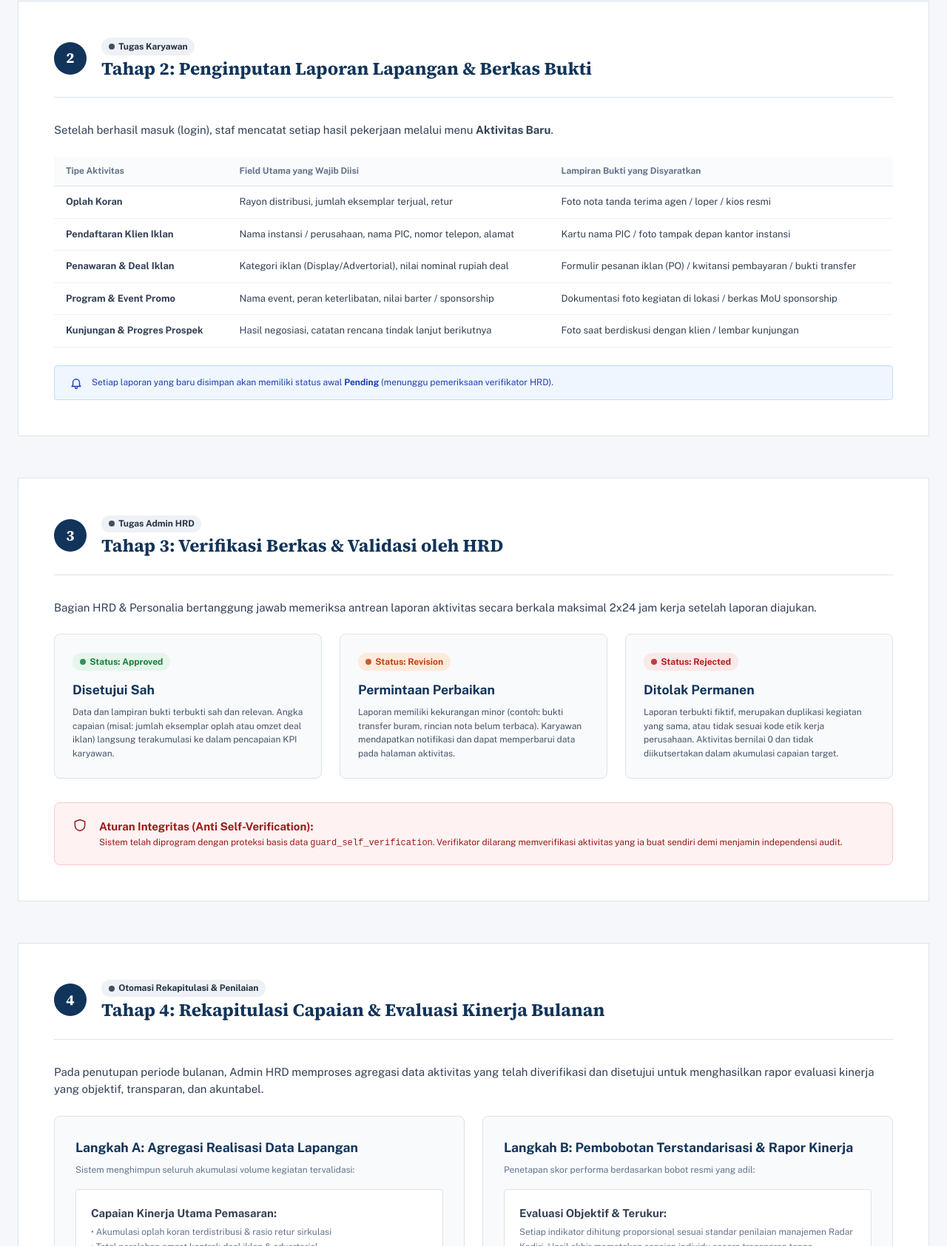
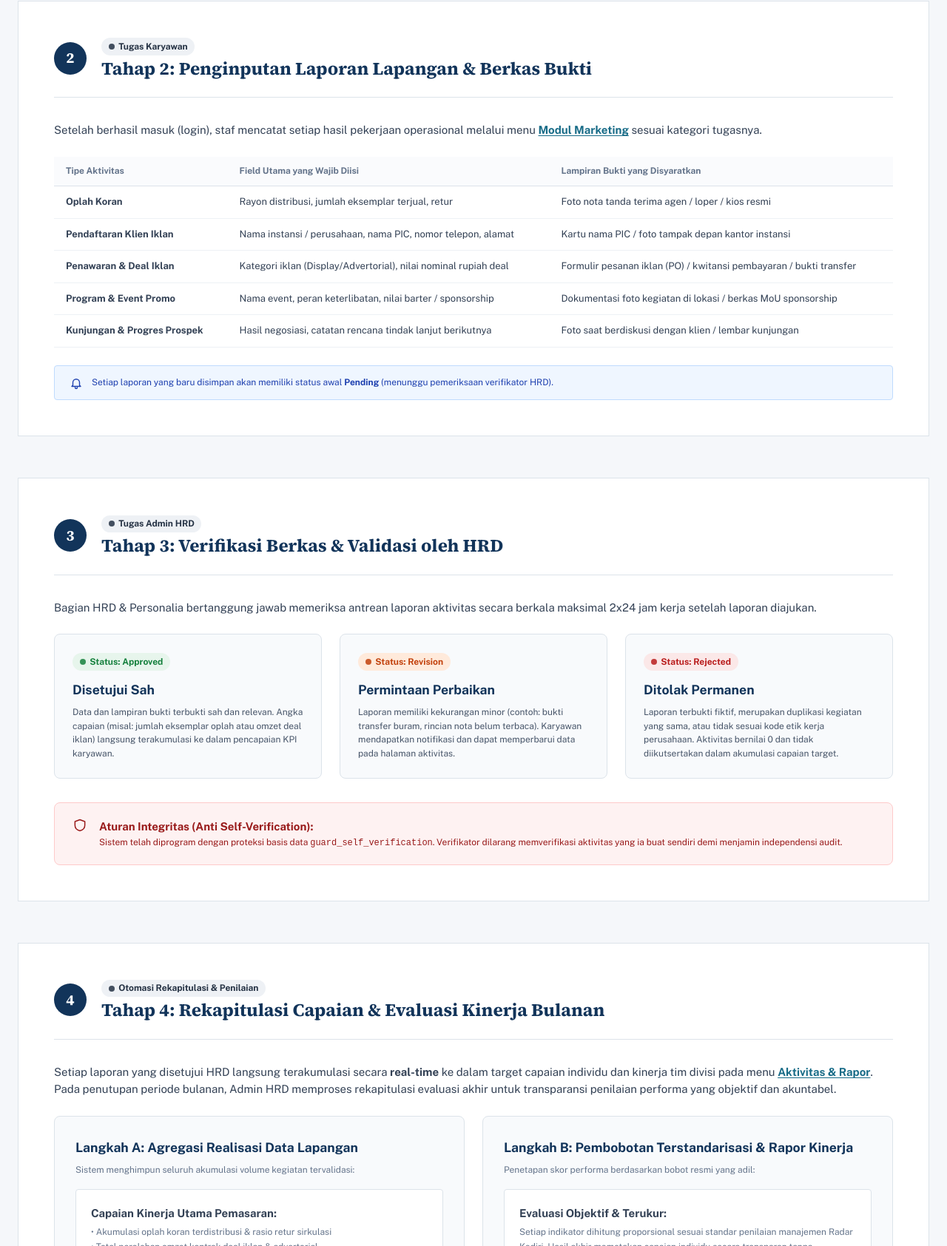
Before and after one commit to rezamaulana13/KPI-Radar-Kediri, an Astro site: page /alur-kerja in a window 1280 px wide. Shown: the part 1226-2911 px from the top of the page at 74% size. Built offline with nearby package versions, Linux system fonts and the light colour scheme; Astro itself is replaced by a stand-in of ours; no server answers.

Commit message:
docs: sesuaikan alur kerja dengan modul marketing dan rapor real-time

```diff
--- a/src/pages/alur-kerja.astro
+++ b/src/pages/alur-kerja.astro
@@ -100,7 +100,7 @@ const user = Astro.locals.user;
       </div>
       <div class="sop-step-body">
         <p>
-          Setelah berhasil masuk (login), staf mencatat setiap hasil pekerjaan melalui menu <strong>Aktivitas Baru</strong>.
+          Setelah berhasil masuk (login), staf mencatat setiap hasil pekerjaan operasional melalui menu <a href="/modul-marketing"><strong>Modul Marketing</strong></a> sesuai kategori tugasnya.
         </p>
 
         <div class="table-wrap" style="margin: 1.5rem 0;">
@@ -214,7 +214,7 @@ const user = Astro.locals.user;
       </div>
       <div class="sop-step-body">
         <p>
-          Pada penutupan periode bulanan, Admin HRD memproses agregasi data aktivitas yang telah diverifikasi dan disetujui untuk menghasilkan rapor evaluasi kinerja yang objektif, transparan, dan akuntabel.
+          Setiap laporan yang disetujui HRD langsung terakumulasi secara <strong>real-time</strong> ke dalam target capaian individu dan kinerja tim divisi pada menu <a href="/aktivitas-saya"><strong>Aktivitas &amp; Rapor</strong></a>. Pada penutupan periode bulanan, Admin HRD memproses rekapitulasi evaluasi akhir untuk transparansi penilaian performa yang objektif dan akuntabel.
         </p>
 
         <div class="formula-container">
```
